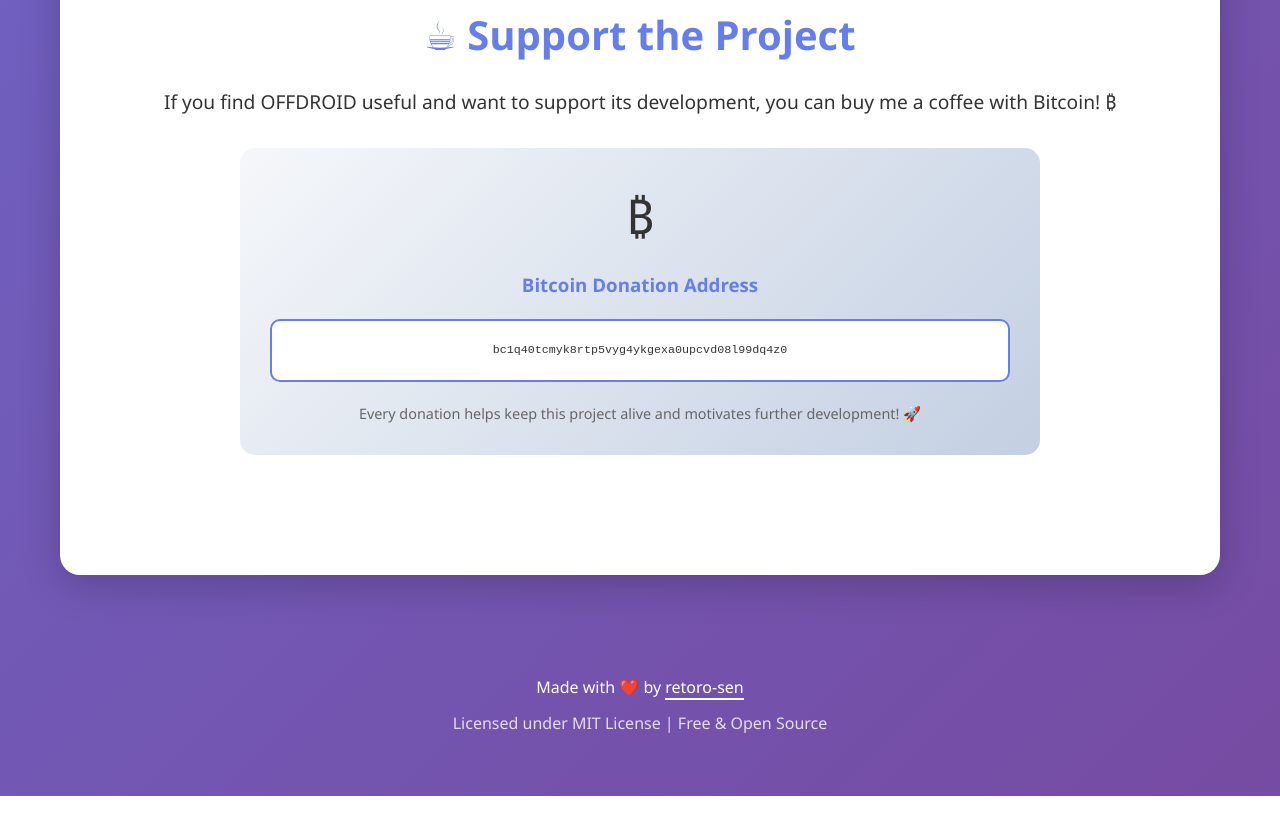
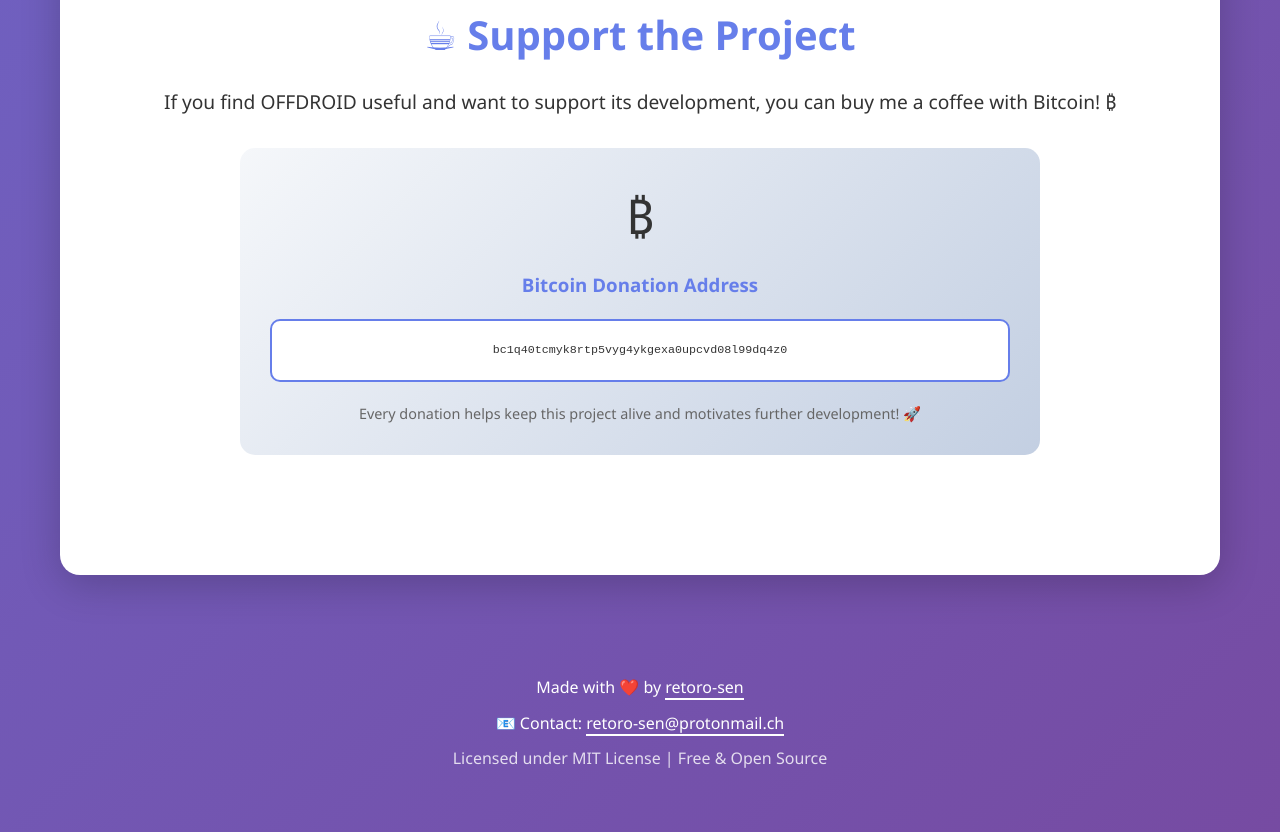
Before and after one commit to retoro-sen/offdroid_update_manager, a plain HTML site: page docs/index.html in a window 1280 px wide. Shown: the part 3157-3989 px from the top of the page. Before the commit the page ends 3953 px from the top, so only its background shows below. Drawn offline with Linux system fonts and the light colour scheme.

Commit message:
Add files via upload

```diff
--- a/docs/index.html
+++ b/docs/index.html
@@ -423,6 +423,7 @@ Installing updates...
 
         <footer>
             <p>Made with ❤️ by <a href="https://github.com/retoro-sen">retoro-sen</a></p>
+            <p style="margin-top: 10px;">📧 Contact: <a href="mailto:retoro-sen@protonmail.ch">retoro-sen@protonmail.ch</a></p>
             <p style="margin-top: 10px; opacity: 0.8;">Licensed under MIT License | Free & Open Source</p>
         </footer>
     </div>
```
